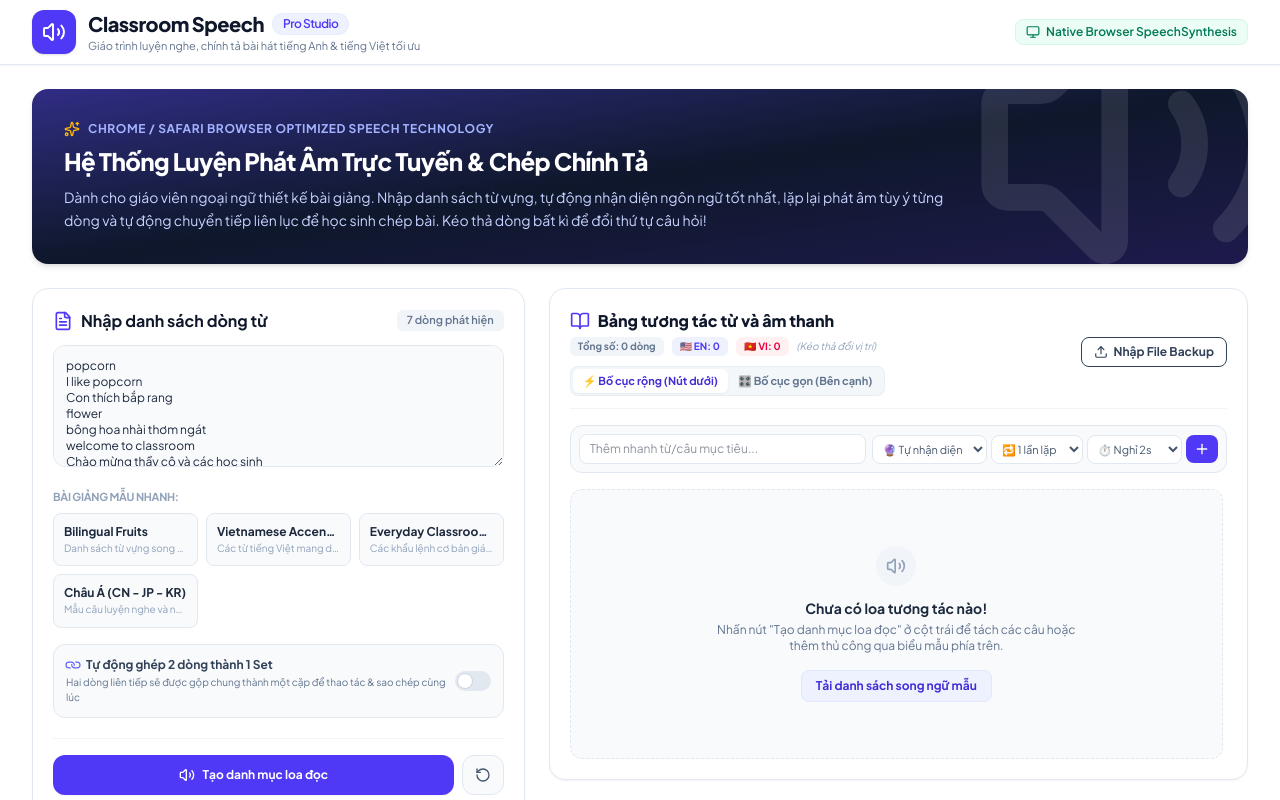
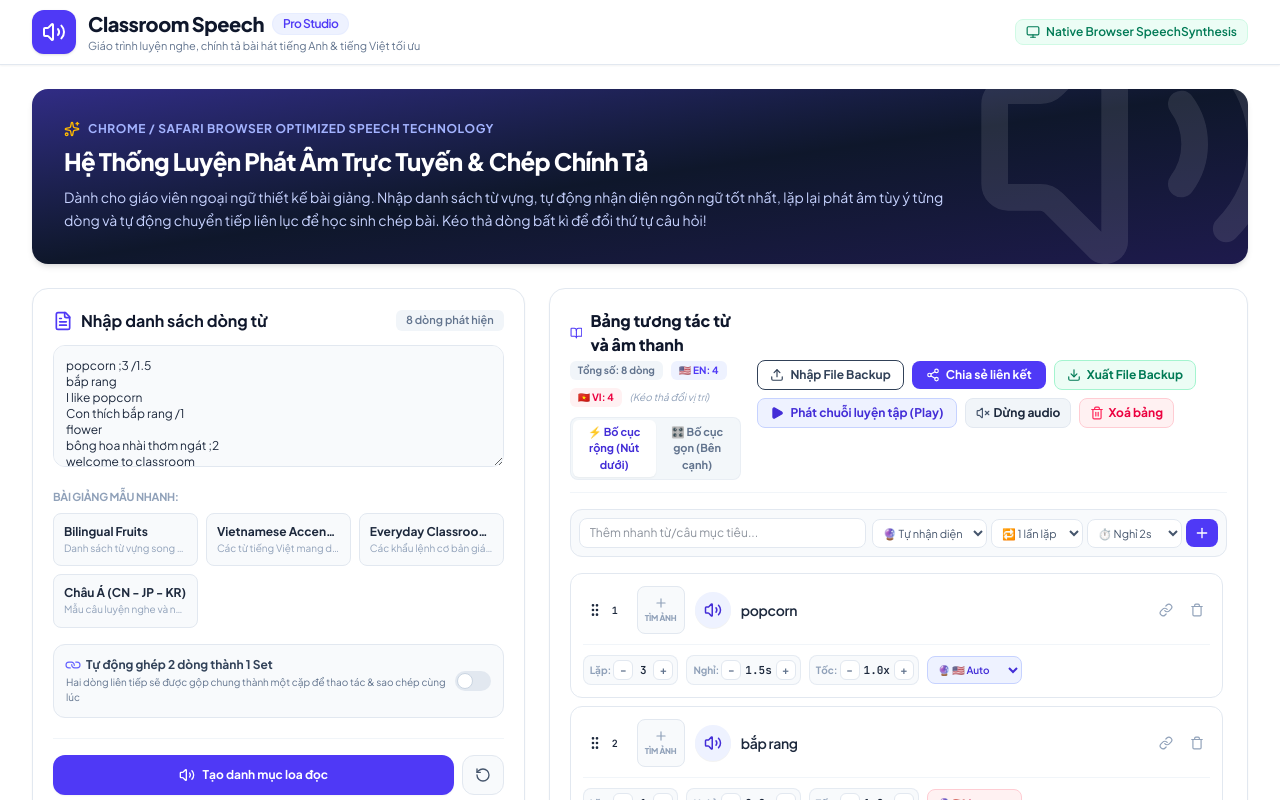
Before and after one commit to thanhnguyendafa-ux/classroom-text-to-speech, a React (Vite) app: page / in a window 1280 px wide. Shown: the top 800 px of the page. Built offline with nearby package versions, Linux system fonts and the light colour scheme.

Commit message:
feat: add support for custom line duration and repeat codes
Implement parsing for inline speed and repeat modifiers in the text-to-speech list and enable auto-generation of the initial playlist on app load.

```diff
--- a/src/App.tsx
+++ b/src/App.tsx
@@ -74,7 +74,7 @@ const VIETNAMESE_DIACRITICS_REGEX = /[àáảãạâầấẩẫậăằắẳ
 
 export default function App() {
   const [rawText, setRawText] = useState<string>(
-    'popcorn\nI like popcorn\nCon thích bắp rang\nflower\nbông hoa nhài thơm ngát\nwelcome to classroom\nChào mừng thầy cô và các học sinh'
+    'popcorn ;3 /1.5\nbắp rang\nI like popcorn\nCon thích bắp rang /1\nflower\nbông hoa nhài thơm ngát ;2\nwelcome to classroom\nChào mừng thầy cô và các học sinh ;3 /4'
   );
 
   const [speechList, setSpeechList] = useState<SpeechItem[]>([]);
@@ -392,7 +392,11 @@ export default function App() {
     if (typeof window === 'undefined') return;
     const params = new URLSearchParams(window.location.search);
     const shareId = params.get('share');
-    if (!shareId) return;
+    if (!shareId) {
+      // Auto-create initial playlist with the default raw text
+      handleCreateList();
+      return;
+    }
 
     const loadSharedPlaylist = async () => {
       setShareLoading(true);
@@ -573,6 +577,38 @@ export default function App() {
     reader.readAsText(file);
   };
 
+  // Helper function to extract custom codes /seconds and ;repeats from text lines
+  const parseLineSymbols = (
+    rawLine: string,
+    defaultRepeats: number = 1,
+    defaultDelay: number = 2.0
+  ) => {
+    let cleanText = rawLine;
+    let repeats = defaultRepeats;
+    let delaySec = defaultDelay;
+
+    // Pattern for /seconds (can be float or integer)
+    const delayRegex = /\/\s*(\d+(?:\.\d+)?)\b/;
+    const delayMatch = cleanText.match(delayRegex);
+    if (delayMatch) {
+      delaySec = parseFloat(delayMatch[1]);
+      cleanText = cleanText.replace(delayRegex, '').trim();
+    }
+
+    // Pattern for ;repeats (integer)
+    const repeatRegex = /;\s*(\d+)\b/;
+    const repeatMatch = cleanText.match(repeatRegex);
+    if (repeatMatch) {
+      repeats = parseInt(repeatMatch[1], 10);
+      cleanText = cleanText.replace(repeatRegex, '').trim();
+    }
+
+    // Clean extra whitespace resulting from stripping
+    cleanText = cleanText.replace(/\s+/g, ' ').trim();
+
+    return { cleanText, repeats, delaySec };
+  };
+
   // Helper function to detect language of a given line
   const handleDetectLanguage = (line: string): LanguageCode => {
     const trimmed = line.trim();
@@ -586,19 +622,22 @@ export default function App() {
   };
 
   // Create the main interactive speaker list
-  const handleCreateList = () => {
-    const lines = rawText.split('\n').map(line => line.trim()).filter(line => line.length > 0);
-
-    const newList: SpeechItem[] = lines.map((text, idx) => {
-      const detected = handleDetectLanguage(text);
+  function handleCreateList(textOverride?: string) {
+    const sourceText = typeof textOverride === 'string' ? textOverride : rawText;
+    const lines = sourceText.split('\n').map(line => line.trim()).filter(line => line.length > 0);
+
+    const newList: SpeechItem[] = lines.map((lineText, idx) => {
+      // Parse custom symbols like /3 (delay) and ;2 (repeats)
+      const { cleanText, repeats, delaySec } = parseLineSymbols(lineText, 1, timeBetweenLines);
+      const detected = handleDetectLanguage(cleanText);
       return {
         id: `row-${Date.now()}-${idx}-${Math.random().toString(36).substr(2, 5)}`,
-        text: text,
+        text: cleanText,
         detectedLang: detected,
         selectedLang: 'auto',
         resolvedLang: detected,
-        repeats: 1, // default loop setting is once
-        delaySec: 2.0, // default wait of 2.0 seconds after reading
+        repeats: repeats,
+        delaySec: delaySec,
         speed: speed // default speed multiplier
       };
     });
@@ -613,24 +652,26 @@ export default function App() {
 
     setSpeechList(newList);
     handleStopAll();
-  };
+  }
 
   // Add single custom row
   const handleAddSingleRow = (e: React.FormEvent) => {
     e.preventDefault();
     if (!newRowText.trim()) return;
 
-    const detected = handleDetectLanguage(newRowText.trim());
+    // Parse symbols from the text if provided in the quick action form
+    const { cleanText, repeats, delaySec } = parseLineSymbols(newRowText.trim(), newRowRepeats, newRowDelay);
+    const detected = handleDetectLanguage(cleanText);
     const resolved: LanguageCode = newRowLang === 'auto' ? detected : newRowLang;
 
     const newItem: SpeechItem = {
       id: `row-${Date.now()}-${Math.random().toString(36).substr(2, 5)}`,
-      text: newRowText.trim(),
+      text: cleanText,
       detectedLang: detected,
       selectedLang: newRowLang,
       resolvedLang: resolved,
-      repeats: newRowRepeats,
-      delaySec: newRowDelay,
+      repeats: repeats,
+      delaySec: delaySec,
       speed: speed
     };
 
@@ -1007,6 +1048,7 @@ export default function App() {
   // Apply templates
   const handleApplyTemplate = (content: string) => {
     setRawText(content);
+    handleCreateList(content);
   };
 
   // Modify individual repeats configuration
@@ -1078,14 +1120,18 @@ export default function App() {
 
     setSpeechList(prev => prev.map(item => {
       if (item.id === id) {
-        const newText = editingText.trim();
-        const detected = handleDetectLanguage(newText);
+        const rawNewText = editingText.trim();
+        // Parse custom speed and repetition codes if typed during manual edit
+        const { cleanText, repeats, delaySec } = parseLineSymbols(rawNewText, item.repeats, item.delaySec);
+        const detected = handleDetectLanguage(cleanText);
         const resolved = item.selectedLang === 'auto' ? detected : item.selectedLang;
         return {
           ...item,
-          text: newText,
+          text: cleanText,
           detectedLang: detected,
-          resolvedLang: resolved
+          resolvedLang: resolved,
+          repeats: repeats,
+          delaySec: delaySec
         };
       }
       return item;
```
